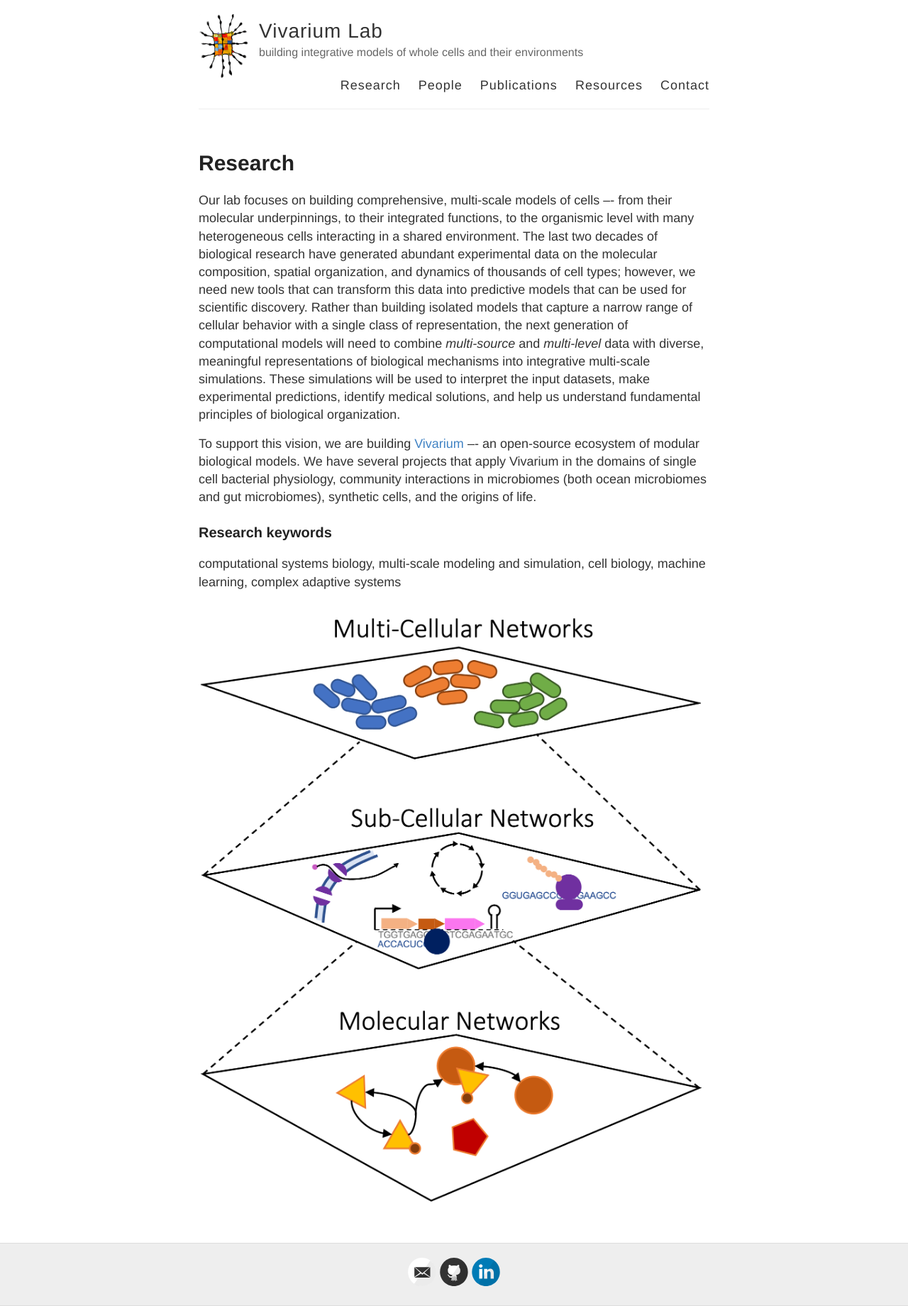
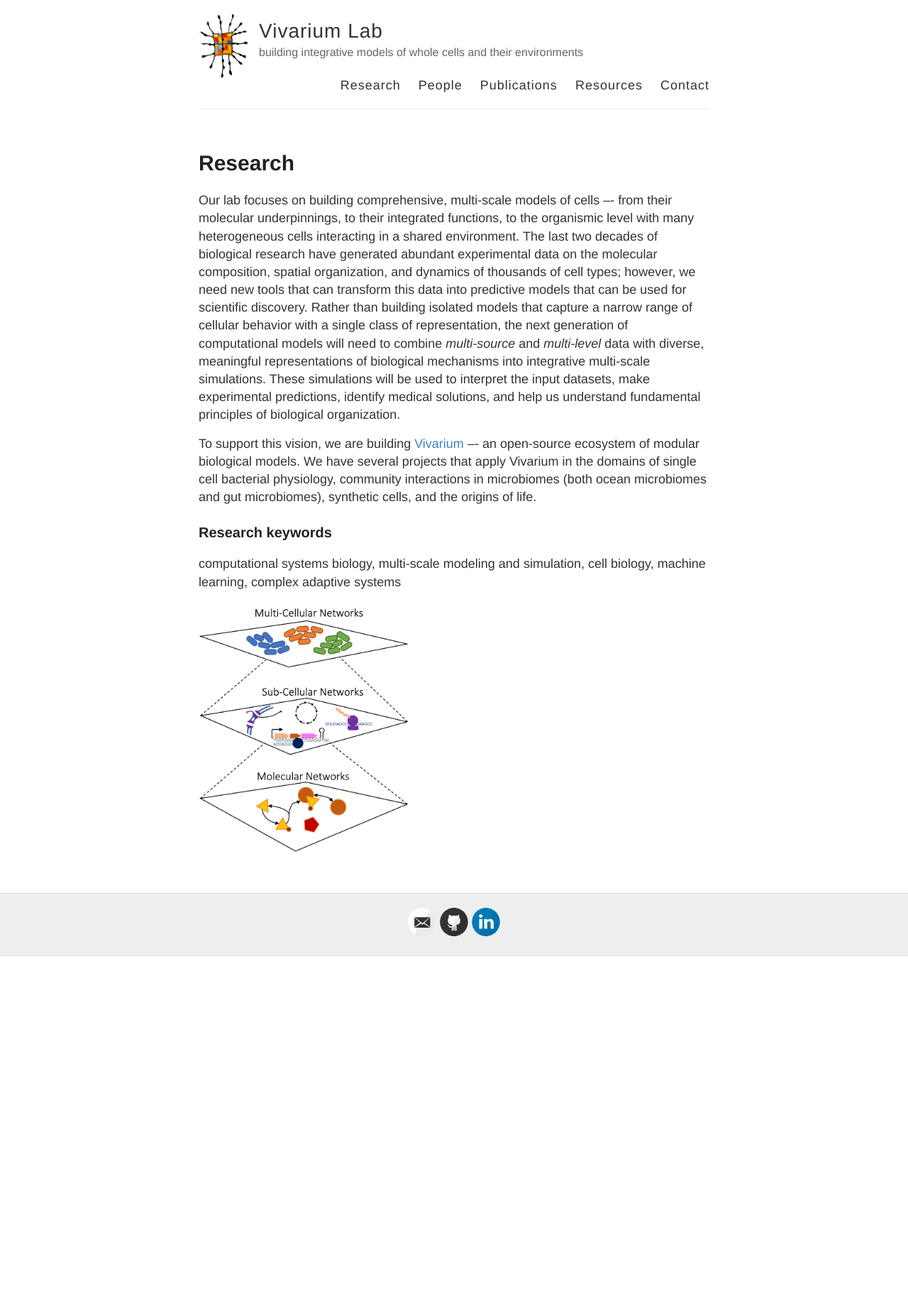
Before and after one commit to eagmon/eagmon.github.io, a Jekyll site: the page built from research.md, in a window 1280 px wide. Shown: the whole page at 71% size. Built offline with Jekyll 4.4.1, drawn with Linux system fonts in a browser that asks for light colours; after the commit the page ends 1347 px from its top, so only the background shows below that.

Commit message:
reduce size of multiscale network fig

```diff
--- a/research.md
+++ b/research.md
@@ -28,4 +28,4 @@ cell biology,
 machine learning,
 complex adaptive systems
 
-![MultiscaleNetwork](https://raw.githubusercontent.com/eagmon/eagmon.github.io/master/images/multiscale_network.png)
+<img src="https://raw.githubusercontent.com/eagmon/eagmon.github.io/master/images/multiscale_network.png" alt="MultiscaleNetwork" width="300" />
```
